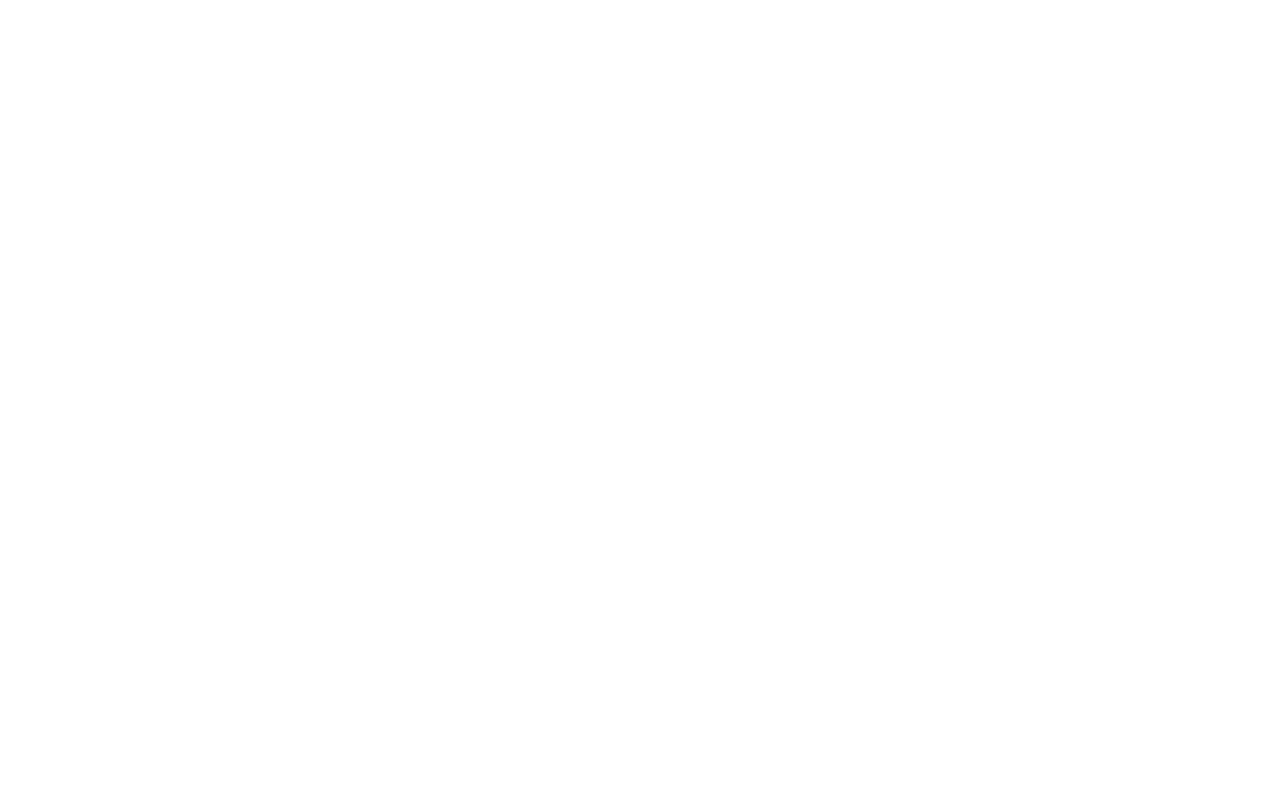
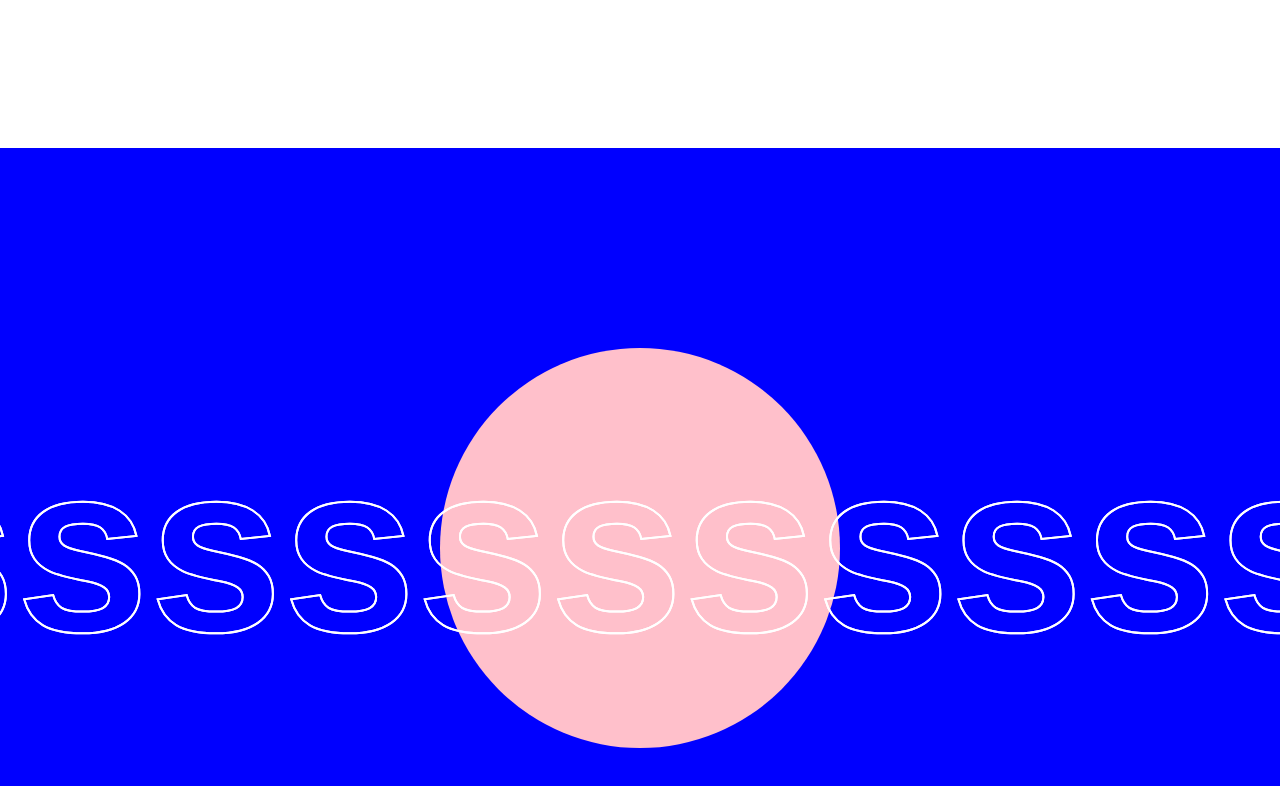
Before and after one commit to Boumarouane/Components, a React (Create React App) app in the folder components/: page / in a window 1280 px wide. Shown: the part 652-1438 px from the top of the page. Before the commit the page ends 800 px from the top, so only its background shows below. Built offline with nearby package versions, Linux system fonts and the light colour scheme.

Commit message:
text stroke animation

```diff
--- a/components/src/components/Elements/LineTranslate.js
+++ b/components/src/components/Elements/LineTranslate.js
@@ -16,13 +16,14 @@ const Section = styled.section`
   display: flex;
   justify-content: center;
   align-items: center;
-  height: 100vh;
+  min-height: 100%;
+  margin: 0;
+  padding: 0;
 `;
 const Line = styled.div`
-  width: 50%;
-  height: 500px;
-  background: red;
-  opacity:50%;
+  width: 100%;
+  height: 100vh;
+  background: transparent;
   position: relative;
   &:before{
       content:'';
@@ -30,9 +31,9 @@ const Line = styled.div`
       top: 0%;
     left: 100%;
       background:black;
-      height: 500px;
+      height: 100vh;
       width:1px;
-      animation: ${animationLine} 4s linear 1;
+      animation: ${animationLine} 2s linear 1;
   }
 `;
 
@@ -40,6 +41,8 @@ const LineTranslate = () => {
   return (
     <Section>
       <Line></Line>
+      <Line></Line>
+      <Line></Line>
     </Section>
   );
 };
--- a/components/src/components/PageText/PageText.js
+++ b/components/src/components/PageText/PageText.js
@@ -1,7 +1,9 @@
 import React from "react";
 // import TextAnimation from "../TextComponents/TextAnimation";
 // import TextLine from '../TextComponents/TextLine'
-import LineTranslate from '../Elements/LineTranslate'
+// import LineTranslate from '../Elements/LineTranslate'
+// import TikTok from '../PageText/TikTok'
+import ScrollText from '../PageText/ScrollText'
 
 const PageText = () => {
   return (
@@ -16,7 +18,9 @@ const PageText = () => {
         backgroundTextOne="white"
       /> */}
       {/* <TextLine/> */}
-      <LineTranslate/>
+      {/* <LineTranslate/> */}
+      {/* <TikTok/> */}
+      <ScrollText/>
     </div>
   );
 };
--- /dev/null
+++ b/components/src/components/PageText/ScrollText.js
@@ -0,0 +1,93 @@
+import React from "react";
+import styled, { keyframes } from "styled-components";
+
+
+const animate = keyframes`
+0%{
+  transform:translateX(0)
+}
+100%{
+  transform:translateX(-10%)
+}
+
+`
+
+const Section = styled.section`
+  display: flex;
+  justify-content: center;
+  align-items: center;
+  height: 100vh;
+`;
+
+const TextStroke = styled.h1`
+  font-size: 18em;
+  letter-spacing: 2px;
+  text-transform: uppercase;
+  /* color:#000; */
+  -webkit-text-fill-color: transparent;
+  -webkit-text-stroke-width: 5px;
+`;
+
+const SectionAnimation = styled.section`
+  position: relative;
+  width: 100%;
+  height: 100vh;
+  display: flex;
+  overflow: hidden;
+`;
+
+const Block = styled.div`
+  position: absolute;
+  top: 0;
+  left: 0;
+  width: 100%;
+  height: 100%;
+  background-color: blue;
+  &:nth-child(2) {
+    background-color: pink;
+    clip-path: circle(200px at center);
+  }
+  &:nth-child(1) h2{
+    -webkit-text-stroke: 2px;
+    -webkit-text-stroke-color: #fff;
+    color:transparent;
+  }
+
+`;
+
+const Text = styled.h2`
+  position: absolute;
+  left: 0;
+  font-size: 15em;
+  color: #fff;
+  white-space: nowrap;
+  line-height: 100vh;
+  cursor: default;
+  z-index:1;
+  animation: ${animate} 120s linear infinite;
+`;
+
+const ScrollText = () => {
+  return (
+    <>
+      <Section>
+        <TextStroke>Stroke</TextStroke>
+      </Section>
+      <Section>
+        <SectionAnimation>
+          <Block>
+            <Text>
+              sssssssssssssssssssssssssssssssssssssssssssssssssssssssssssssssssssssssssssssssssssssssssssssssssssssssssssssssssssssssssssssssssssssssssssssssssssssssssssssssssssssssssssssssssssssssss
+            </Text>
+            <Text>
+              sssssssssssssssssssssssssssssssssssssssssssssssssssssssssssssssssssssssssssssssssssssssssssssssssssssssssssssssssssssssssssssssssssssssssssssssssssssssssssssssssssssssssssssssssssssssss
+            </Text>
+          </Block>
+          <Block></Block>
+        </SectionAnimation>
+      </Section>
+    </>
+  );
+};
+
+export default ScrollText;
--- /dev/null
+++ b/components/src/components/PageText/TikTok.js
@@ -0,0 +1,42 @@
+import React from 'react';
+import styled, { keyframes } from "styled-components";
+
+
+const animate = keyframes`
+    0%{
+        text-shadow: -1.5px -1.5px 0 #0ff, 1.5px 1.5px 0 #f00;
+    }
+    25%{
+        text-shadow: 1.5px 1.5px 0 #0ff, -1.5px -1.5px 0 #f00;
+    }
+    50%{
+        text-shadow: 1.5px -1.5px 0 #0ff, -1.5px 1.5px 0 #f00;
+    }
+    75%{
+        text-shadow: -1.5px 1.5px 0 #0ff, 1.5px -1.5px 0 #f00;
+    }
+`
+
+const Section =styled.section`
+display:flex;
+justify-content:center;
+align-items:center;
+height: 100vh;
+background:#000;
+`
+
+const Text = styled.h2`
+    color:#fff;
+    font-size:8em;
+    animation: ${animate} .5s linear infinite;
+`
+
+const TikTok = () => {
+    return (
+        <Section>
+            <Text>TikTok</Text>
+        </Section>
+    )
+}
+
+export default TikTok
```
